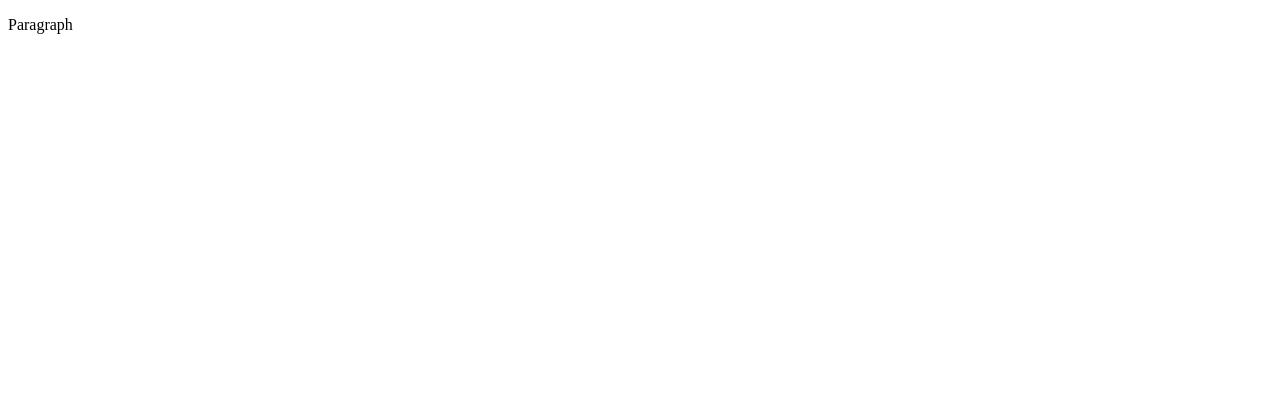
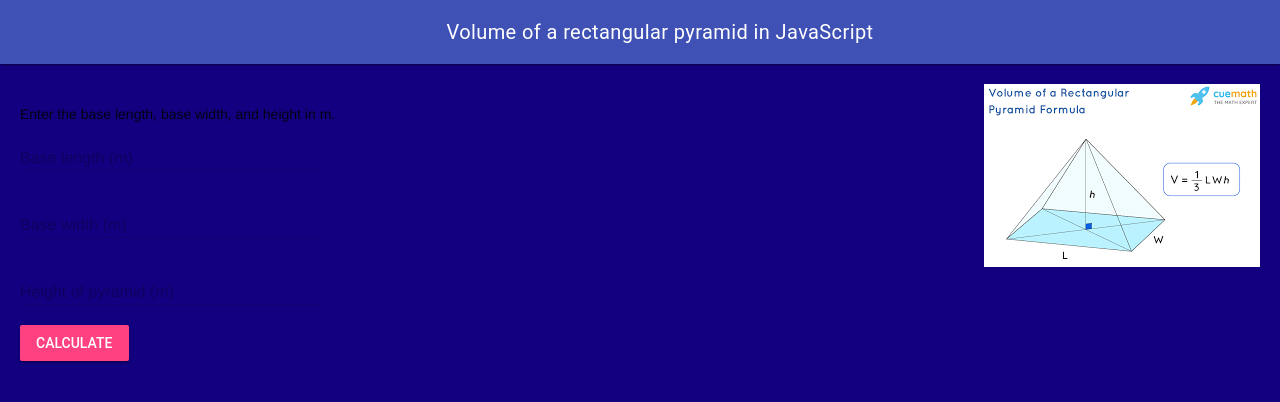
Before and after one commit to david-ezenwa/ICD2O-Assignment-02-david-ezenwa, a plain HTML site: page index.html in a window 1280 px wide. Drawn offline with nearby package versions, Linux system fonts and the light colour scheme.

Commit message:
made a web page

```diff
--- a/css/style.css
+++ b/css/style.css
@@ -2,3 +2,29 @@
 * Created on: Sep 2020
 * This file contains the CSS for index.html
 */
+
+.mdl-layout__header-row {
+  align-items: center;
+  justify-content: center;
+}
+
+.mdl-layout__content {
+  padding-left: 15pt;
+  padding-right: 15pt;
+  padding-top: 15pt;
+}
+
+body {
+  background-color: rgb(19, 0, 128);
+}
+
+p {
+  color: white;
+  font-family: Helvetica, Arial, sans-serif;
+  font-size: 1.5rem;
+  padding-top: 5pt;
+}
+
+img {
+  float: right;
+}
--- a/index.html
+++ b/index.html
@@ -1,9 +1,74 @@
 <!DOCTYPE html>
 <html>
-  <head>
-    <title>Title</title>
-  </head>
-  <body>
-    <p>Paragraph</p>
-  </body>
+<head>
+  <meta charset="utf-8" />
+  <meta name="description" content="Volume of a rectangular pyramid, in JavaScript" />
+  <meta name="keywords" content="mths, ics2o" />
+  <meta name="author" content="David.E" />
+  <meta name="viewport" content="width=device-width, initial-scale=1.0" />
+  <link rel="stylesheet" href="./css/style.css" />
+  <link rel="stylesheet" href="https://fonts.googleapis.com/icon?family=Material+Icons" />
+  <link rel="stylesheet" href="https://code.getmdl.io/1.3.0/material.indigo-pink.min.css" />
+  <link rel="apple-touch-icon" sizes="180x180" href="apple-touch-icon.png" />
+  <link rel="icon" type="image/png" sizes="32x32" href="favicon-32x32.png" />
+  <link rel="icon" type="image/png" sizes="16x16" href="favicon-16x16.png" />
+  <link rel="manifest" href="site.webmanifest" />
+  <title>Volume of a rectangular pyramid, in JavaScript</title>
+</head>
+<body>
+  <script defer src="https://code.getmdl.io/1.3.0/material.min.js"></script>
+  <script src="./js/script.js"></script>
+  <div class="mdl-layout mdl-js-layout mdl-layout--fixed-header">
+    <header class="mdl-layout__header">
+      <div class="mdl-layout__header-row">
+        <span class="mdl-layout-title">Volume of a rectangular pyramid in JavaScript</span>
+      </div>
+    </header>
+    <main class="mdl-layout__content">
+      <div class="right-image">
+        <img src="./images/download.png" alt=" Volume-of-a-Rectangular-Pyramid image" />
+      </div>
+      <br />
+      <div class="page-content">Enter the base length, base width, and height in m.</div>
+      <form action="#">
+        <div class="mdl-textfield mdl-js-textfield">
+          <!-- input pattern attribute -->
+          <input class="mdl-textfield__input" type="text" pattern="-?[0-9]*(\.[0-9]+)?" id="base-length" />
+          <!-- mdl-textfield__label -->
+          <label class="mdl-textfield__label" for="base-length">Base length (m)</label>
+          <!-- class "mdl-textfield__error" -->
+          <span class="mdl-textfield__error">Input is not a number.</span>
+        </div>
+        <br />
+        <div class="mdl-textfield mdl-js-textfield">
+          <!-- input pattern attribute -->
+          <input class="mdl-textfield__input" type="text" pattern="-?[0-9]*(\.[0-9]+)?" id="base-width" />
+          <!-- mdl-textfield__label -->
+          <label class="mdl-textfield__label" for="base-width">Base width (m)</label>
+          <!-- class "mdl-textfield__error" -->
+          <span class="mdl-textfield__error">Input is not a number.</span>
+        </div>
+        <br />
+        <div class="mdl-textfield mdl-js-textfield">
+          <!-- input pattern attribute -->
+          <input class="mdl-textfield__input" type="text" pattern="-?[0-9]*(\.[0-9]+)?" id="height" />
+          <!-- mdl-textfield__label -->
+          <label class="mdl-textfield__label" for="height">Height of pyramid (m)</label>
+          <!-- class "mdl-textfield__error" -->
+          <span class="mdl-textfield__error">Input is not a number.</span>
+        </div>
+        <br />
+        <!-- Accent-colored raised button with ripple -->
+        <button class="mdl-button mdl-js-button mdl-button--raised mdl-js-ripple-effect mdl-button--accent"
+          onclick="calculateVolumeOfPyramid()">
+          Calculate
+        </button>
+      </form>
+      <br />
+      <div class="page-content-answer">
+        <div id="volume"></div>
+      </div>
+    </main>
+  </div>
+</body>
 </html>
--- a/js/script.js
+++ b/js/script.js
@@ -3,3 +3,21 @@
 // Created by: Mr. Coxall
 // Created on: Sep 2020
 // This file contains the JS functions for index.html
+
+"use strict"
+
+/**
+ * This function calculates volume.
+ */
+function calculateVolumeOfPyramid() {
+  // input
+  const baseLength = parseInt(document.getElementById('base-length').value)
+  const baseWidth = parseInt(document.getElementById('base-width').value)
+  const heighOfPyramid = parseInt(document.getElementById('height').value)
+
+  // process
+  const volumeOfPyramid = (baseLength * baseWidth * heighOfPyramid) / 3
+
+  // output
+  document.getElementById("volume").innerHTML = 'Volume is: ' + volumeOfPyramid.toFixed(2) + ' m'
+}
```
Also changed, not shown: android-chrome-192x192.png (added), android-chrome-512x512.png (added), apple-touch-icon.png (added), favicon-16x16.png (added), favicon-32x32.png (added), favicon.ico (added), images/download.png (added), site.webmanifest (added), 1 other file.
